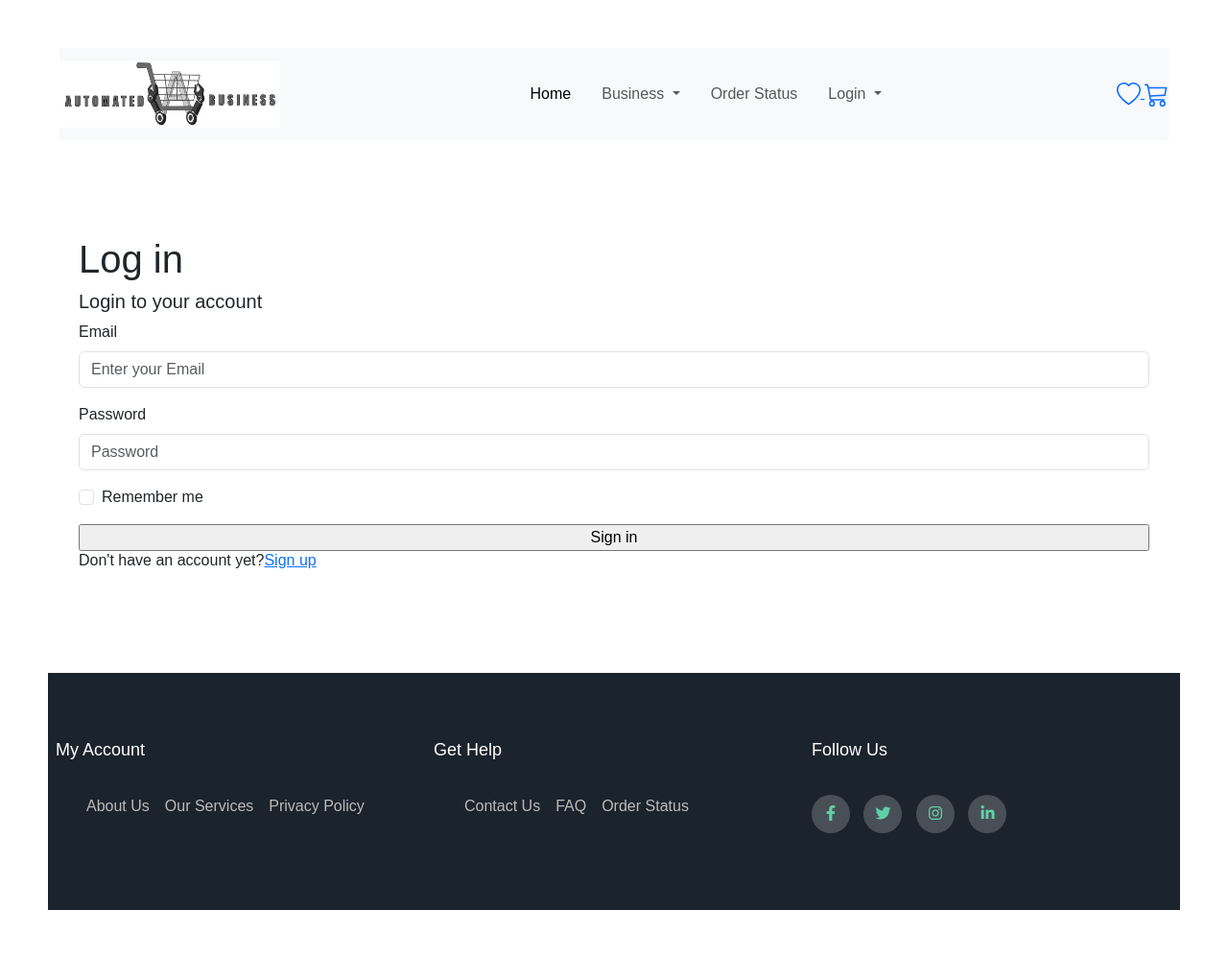
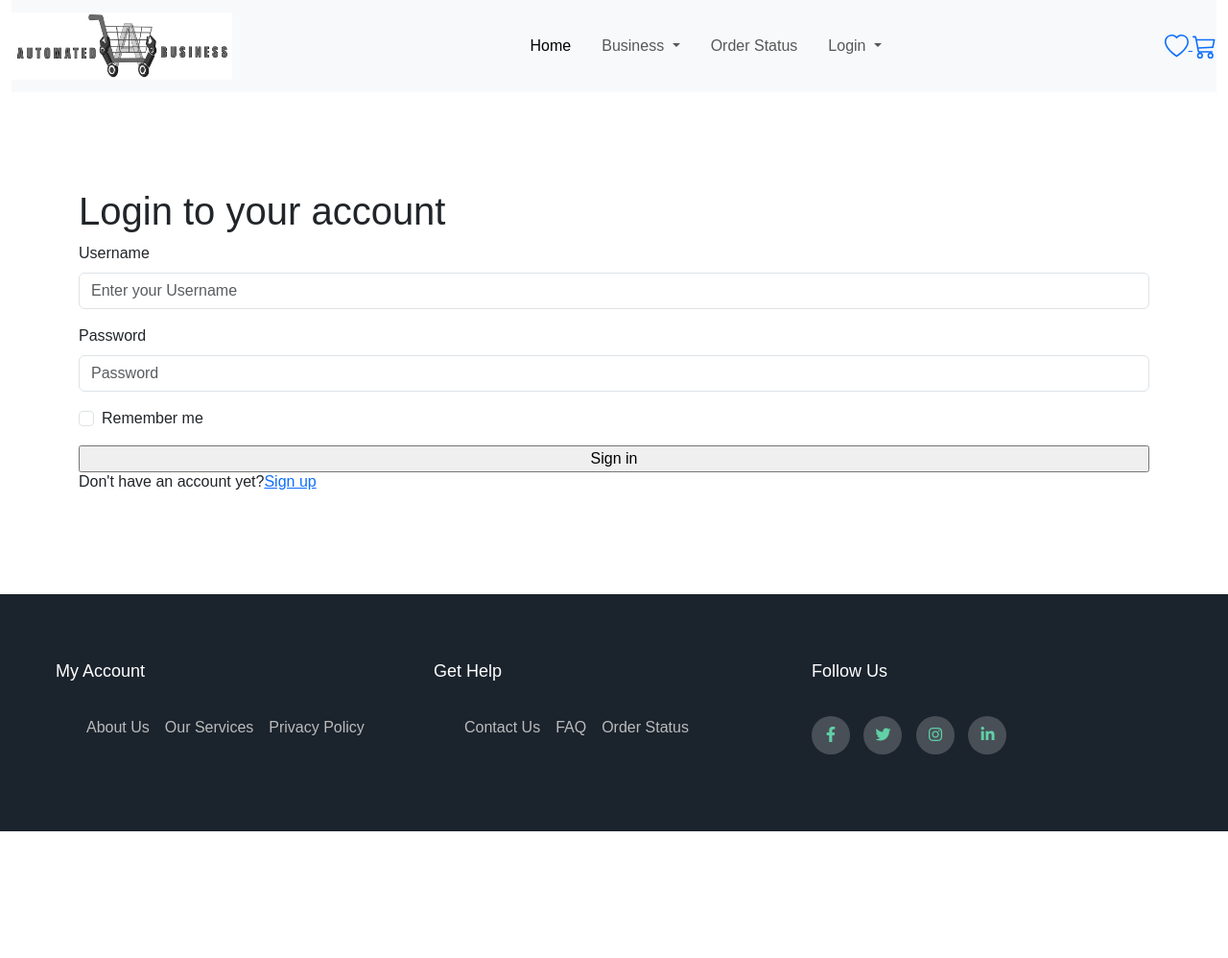
Before and after one commit to MrymAlsayed23/senior, a PHP site: page /Login.php in a window 1280 px wide. Shown: the whole page at 96% size. After the commit the page ends 866 px from the top, so only its background shows below. Run offline with PHP 8.4, Linux system fonts and the light colour scheme; data that the repository does not hold is empty; some libraries are stand-ins or nearby versions.

Commit message:
Update Login.php

```diff
--- a/customer/Login.php
+++ b/customer/Login.php
@@ -14,11 +14,7 @@ session_start();
         <title>Login Page</title>
     </head>
     <style>
-        body{
-            padding: 50px;
-            margin-left: 350px;
-            margin-right: 350px;
-        }
+
         .container{
             justify-content: center;
             padding: 100px;
@@ -36,14 +32,13 @@ session_start();
 
         <div class="container">
 
-            <h1>Log in</h1>
-            <h5>Login to your account</h5>
+            <h1>Login to your account</h1>
 
             <form method="POST" name="Form" onsubmit="">
 
                 <div class="mb-3">
-                    <label for="email" class="form-label">Email</label>
-                    <input type="text" name='email' class="form-control" placeholder="Enter your Email" />
+                    <label for="username" class="form-label">Username</label>
+                    <input type="text" name='username' class="form-control" placeholder="Enter your Username" />
                 </div>
 
                 <div class="mb-3">
@@ -64,6 +59,8 @@ session_start();
 
                 <h6>Don't have an account yet?<a href="register.php">Sign up</a> </h6>
 
+            </form>
+        </div>
                 <?php
                     extract($_POST);
                     if (isset($log)) { //if the form is submitted
@@ -73,11 +70,11 @@ session_start();
                                 $remember = $_POST['remember'];
                             }
                             $hpass = md5($password);
-                            $sqlStatement = "select * from users where email = :email and password = :password ;";
+                            $sqlStatement = "select * from users where username = :username and password = :password ;";
                             $stmt = $db->prepare($sqlStatement);
-                            $stmt->bindParam(':email', $emailDB);
+                            $stmt->bindParam(':username', $usernameDB);
                             $stmt->bindParam(':password', $passwordDB);
-                            $emailDB = $email;
+                            $usernameDB = $username;
                             $passwordDB = $hpass;
                             $stmt->execute();
                             $test = $stmt->fetchAll(PDO::FETCH_ASSOC);
@@ -86,26 +83,26 @@ session_start();
                             if (isset($_POST['remember'])){
                                 $remember = $_POST['remember'];
                                 $expires= time()+((60*60*24))*7;
-                                setcookie('email', $emailDB,$expires);
+                                setcookie('username', $usernameDB,$expires);
                                 setcookie('remember', $remember,$expires);
                             }
                             else{
-                                setcookie('email', "", time() - 36000);
+                                setcookie('username', "", time() - 36000);
                                 setcookie('remember', "", time() - 36000);
                             }
 
                             if ($test) {
-                                $_SESSION['email'] = $email;
+                                $_SESSION['username'] = $username;
                                 foreach ($test as $key => $value) {
-                                   // $_SESSION['uid'] = $value['uid'];
-                                    $_SESSION['email'];
+                                   $_SESSION['uid'] = $value['uid'];
+                                    $_SESSION['username'];
                                 }
 
-                                header("Location:index.php");
+                                header("Location:customerHome.php");
                                 exit();
                             }
 
-                            else echo "Invalid email or Password";
+                            else echo "Invalid username or Password";
 
                         } catch (PDOException $ex) {
                             echo $ex->getMessage();
@@ -113,8 +110,6 @@ session_start();
                     } //end of if statement
                     ob_end_flush();
                 ?>
-            </form>
-        </div>
 
          <!-- footer  -->
          <?php include("../customer/footer.php"); ?>
```
